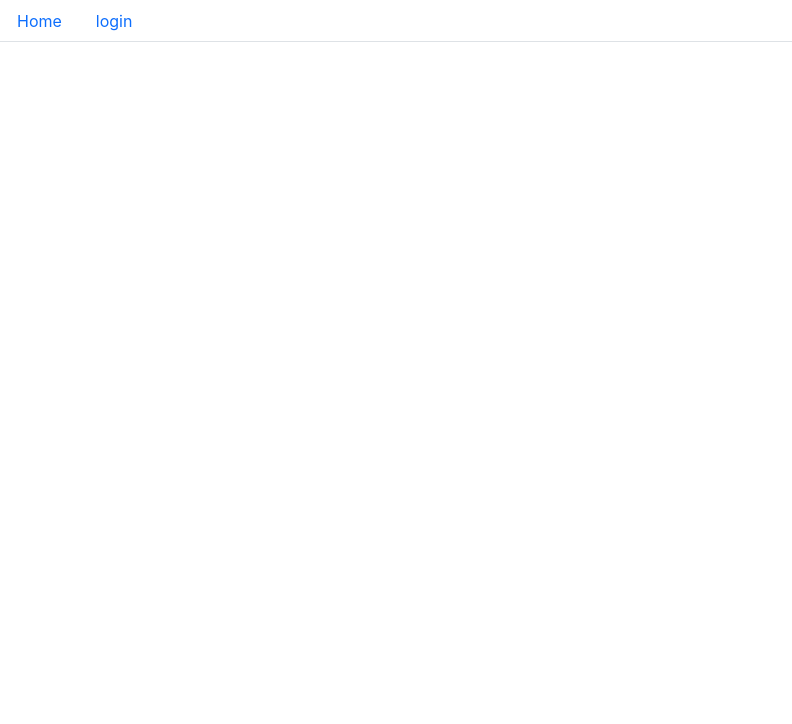
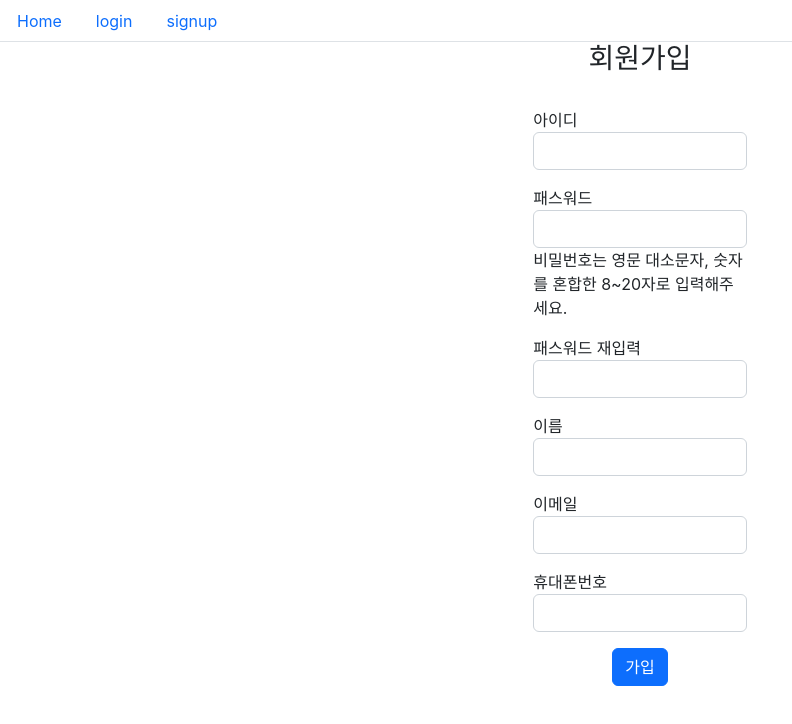
Before and after one commit to Csj930205/loginFailPolicy, a React (Create React App) app: page /signup in a window 1280 px wide. Before the commit this address had no page. Shown: the top 724 px of the page, without its empty margins (0-792 px from the left). Built offline with nearby package versions, Linux system fonts and the light colour scheme; the HTML template or start-up script is replaced by a standard one.

Commit message:
signup add

```diff
--- a/src/App.js
+++ b/src/App.js
@@ -8,6 +8,7 @@ import LoginLocked from "./login/loginLocked";
 import PhoneAuthentication from "./login/phoneAuthentication";
 import CodeSend from "./login/codeSend";
 import PasswordChange from "./login/passwordChange";
+import Signup from "./sign/signup";
 
 function App() {
   return (
@@ -19,6 +20,9 @@ function App() {
             <Nav.Item>
                 <Nav.Link  as={Link} to='/login'> login </Nav.Link>
             </Nav.Item>
+            <Nav.Item>
+                <Nav.Link  as={Link} to='/signup'> signup </Nav.Link>
+            </Nav.Item>
         </Nav>
 
       <Routes>
@@ -29,6 +33,7 @@ function App() {
         <Route path='/phoneAuthentication' element={<PhoneAuthentication />} />
         <Route path='/codeSend' element={<CodeSend />} />
         <Route path='/passwordChange' element={<PasswordChange />} />
+        <Route path='/signup' element={<Signup />} />
       </Routes>
 
     </BrowserRouter>
--- a/src/login/loginFail.js
+++ b/src/login/loginFail.js
@@ -15,7 +15,7 @@ function LoginFail() {
         <div className="loginFailText">
             <h2>로그인 실패</h2>
             <br/>
-            <b>남은 횟수 : {5 - failCount}</b>
+            <b>남은 횟수 : {5 - failCount} </b>
             <br/><br/>
             <Button onClick={loginPage}>로그인 페이지 이동</Button>
         </div>
--- a/src/login/passwordChange.js
+++ b/src/login/passwordChange.js
@@ -42,7 +42,6 @@ function PasswordChange() {
             })
             .catch(error => {console.log(error.message)})
     }
-
     return (
         <div>
             <Form className="formText">
--- /dev/null
+++ b/src/sign/css/sign.css
@@ -0,0 +1,9 @@
+.formText {
+    display: block;
+    text-align: center;
+}
+.inputBox {
+    display: block;
+    margin: 0 auto;
+    text-align: left;
+}
--- /dev/null
+++ b/src/sign/signup.js
@@ -0,0 +1,118 @@
+import React, { useState } from 'react';
+import { useNavigate } from "react-router-dom";
+import axios from "axios";
+import Form from "react-bootstrap/Form";
+import Col from "react-bootstrap/Col";
+import Button from "react-bootstrap/Button";
+
+
+function Signup() {
+    const [id, setId] = useState('');
+    const [pw, setPw] = useState('');
+    const [pwd, setPwd] = useState('');
+    const [name, setName] = useState('');
+    const [email, setEmail] = useState('');
+    const [phone, setPhone] = useState('');
+    const pwRegEx = /^[A-Za-z0-9]{8,20}$/;
+    const emailRegEx = /^[A-Za-z0-9]([-_.]?[A-Za-z0-9])*@[A-Za-z0-9]([-_.]?[A-Za-z0-9])*\.[A-Za-z]{2,3}$/i;
+    const url = "/api/member/signup";
+    const config = {"Content-Type": "application/json"}
+    const data = {id : id, pw: pw, name: name, email: email, phone: phone, role: "ROLE_USER"}
+    const navigate = useNavigate();
+
+    const handleId = (e) => {setId(e.target.value)}
+    const handlePw = (e) => {setPw(e.target.value)}
+    const handlePwd = (e) => {setPwd(e.target.value)}
+    const handleName = (e) => {setName(e.target.value)}
+    const handleEmail = (e) => {setEmail(e.target.value)}
+    const handlePhone = (e) => {setPhone(e.target.value)}
+
+    const signupMember = () => {
+
+    if (id.trim() === '') {
+        alert('아이디를 입력해주세요.');
+        return;
+    }
+    if (pw.trim() === '') {
+        alert('패스워드를 입력 해주세요.');
+        return;
+    }
+    if (pw.match(pwRegEx) === null) {
+        alert('비밀번호 형식을 확인해주세요.');
+        return;
+    }
+    if (pwd.trim() === '') {
+        alert('비밀번호 재입력을 확인해주세요.');
+        return;
+    }
+    if (pw != pwd) {
+        alert('비밀번호가 다릅니다.재확인 해주세요.');
+        return;
+    }
+    if (email.trim() === '') {
+        alert('이메일을 입력해주세요')
+        return;
+    }
+    if (email.match(emailRegEx) === null) {
+        alert('이메일 형식이 잘못되었습니다.')
+        return;
+    }
+    if (phone.trim() === '') {
+        alert('휴대폰번호를 입력해주세요.')
+    }
+
+    axios.post(url, data, config)
+        .then(function (response) {
+            const home = () => { navigate('/') }
+            if (response.data.code === 200) {
+                alert(response.data.message)
+                home();
+            } else {
+                alert(response.data.message)
+            }
+        })
+        .catch(error => {console.log(error.message)})
+}
+
+
+    return (
+        <Form className="formText">
+            <h3>회원가입</h3>
+            <br/>
+            <Form.Group className="mb-3">
+                <Col sm="2" className="inputBox">
+                    아이디<Form.Control type="text" name="id" value={id} onChange={handleId}/>
+                </Col>
+            </Form.Group>
+            <Form.Group className="mb-3">
+                <Col sm="2" className="inputBox">
+                    패스워드<Form.Control type="password" name="pw" value={pw} onChange={handlePw}/>
+                    비밀번호는 영문 대소문자, 숫자를 혼합한 8~20자로 입력해주세요.
+                </Col>
+            </Form.Group>
+            <Form.Group className="mb-3">
+                <Col sm="2" className="inputBox">
+                    패스워드 재입력<Form.Control type="password" name={pwd} value={pwd} onChange={handlePwd}/>
+                </Col>
+            </Form.Group>
+            <Form.Group className="mb-3">
+                <Col sm="2" className="inputBox">
+                    이름<Form.Control type="text" name="name" value={name} onChange={handleName}/>
+                </Col>
+            </Form.Group>
+            <Form.Group className="mb-3">
+                <Col sm="2" className="inputBox">
+                    이메일<Form.Control type="text" name="email" value={email} onChange={handleEmail}/>
+                </Col>
+            </Form.Group>
+            <Form.Group className="mb-3">
+                <Col sm="2" className="inputBox">
+                    휴대폰번호<Form.Control type="text" name="phone" value={phone} onChange={handlePhone}/>
+                </Col>
+            </Form.Group>
+            <Button verient="primary" type="button" onClick={signupMember}>가입</Button>
+        </Form>
+    );
+}
+
+export default Signup;
```
